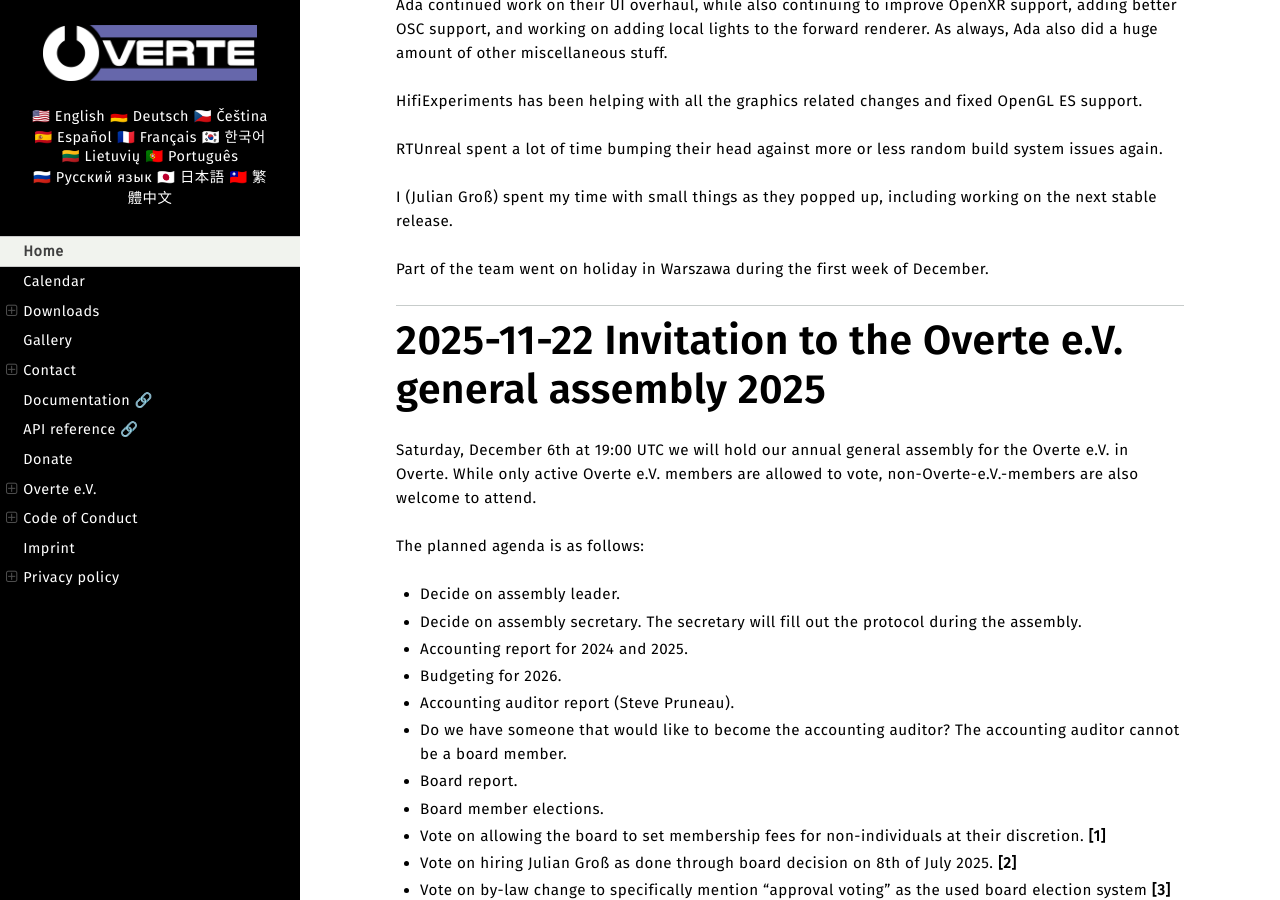
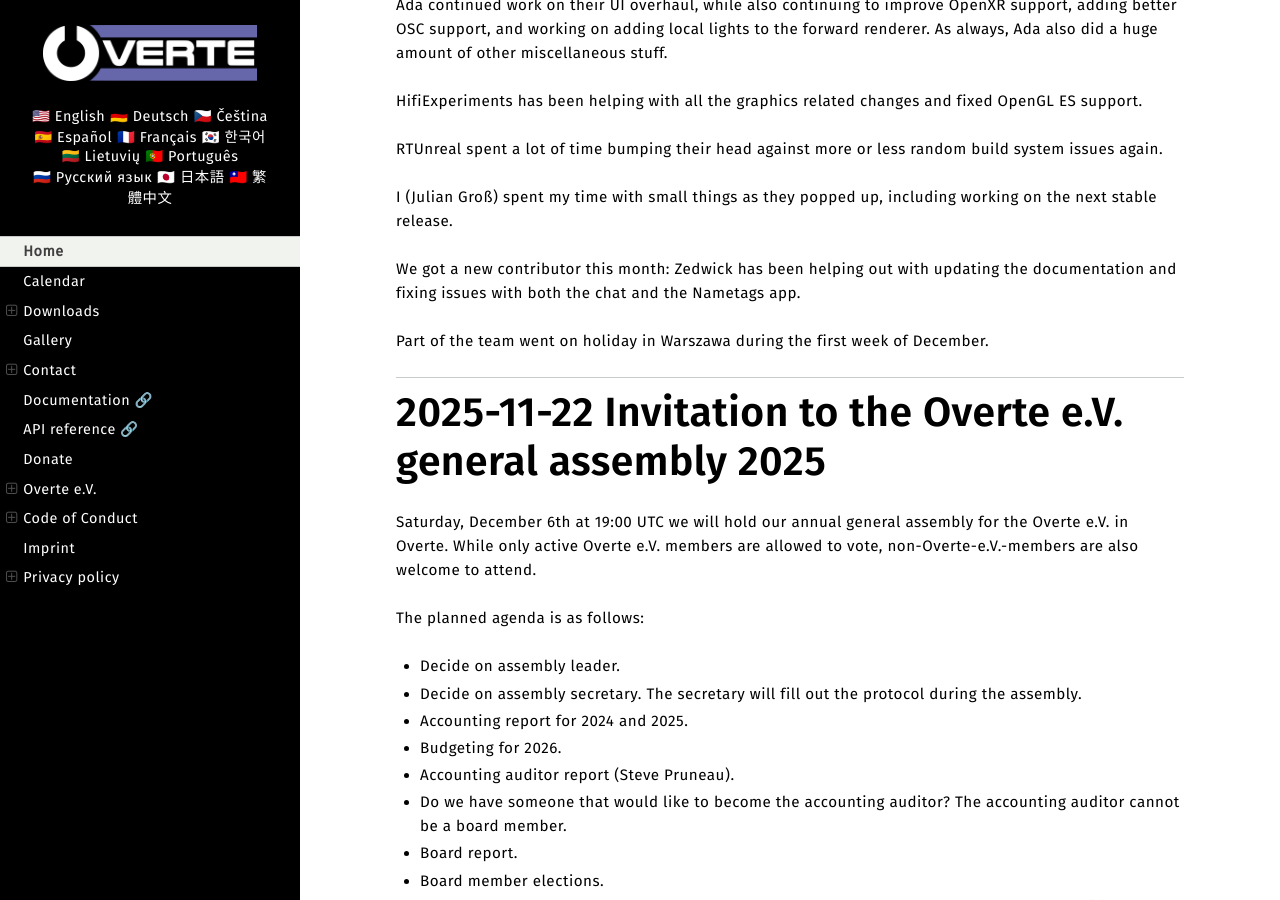
Before and after one commit to overte-org/overte-website-sphinx, a Sphinx documentation site: the page built from source/index.rst, in a window 1280 px wide and 900 px high, scrolled down 2113 px. Built offline with Sphinx 7.4.7 and the Read the Docs theme 3.1.0, drawn with Linux system fonts in a browser that asks for light colours.

Commit message:
Let's not forget about Zedwick.

```diff
--- a/source/index.rst
+++ b/source/index.rst
@@ -68,6 +68,8 @@
 RTUnreal spent a lot of time bumping their head against more or less random build system issues again.
 
 I (Julian Groß) spent my time with small things as they popped up, including working on the next stable release.
+
+We got a new contributor this month: Zedwick has been helping out with updating the documentation and fixing issues with both the chat and the Nametags app.
 
 Part of the team went on holiday in Warszawa during the first week of December.
 
```
